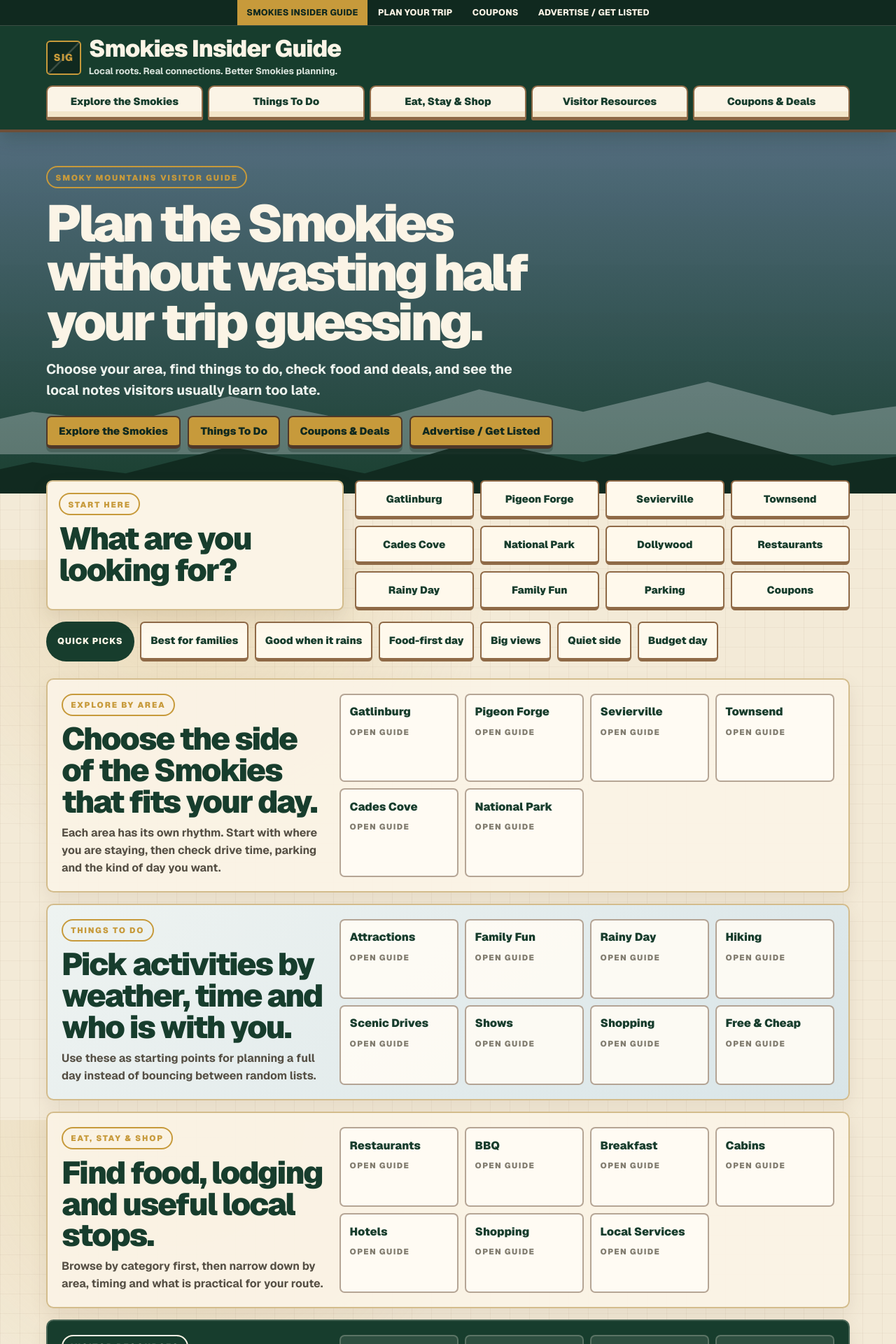
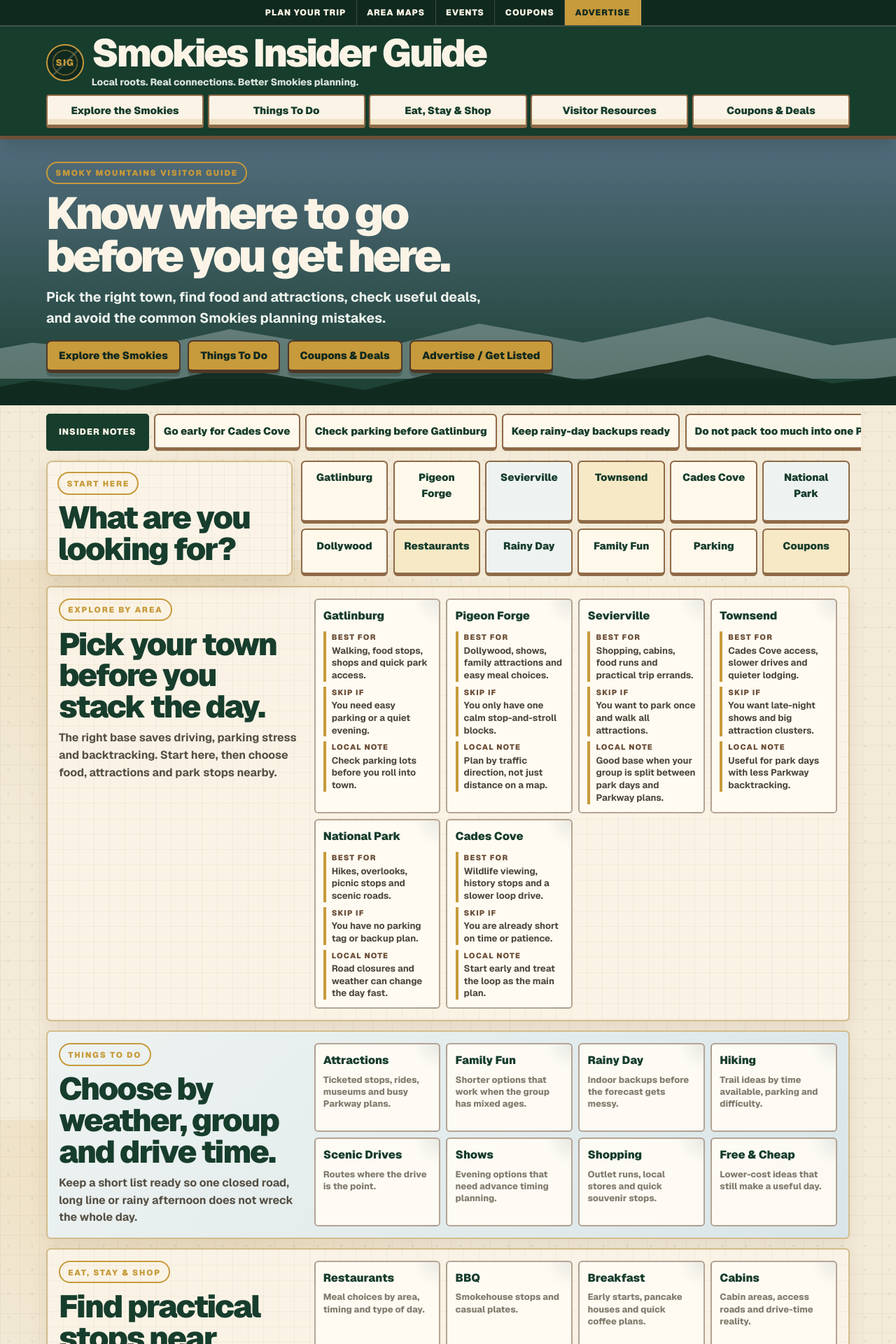
Before and after one commit to masondtorres/smokies-insider-guide, a Next.js app: page / in a window 1280 px wide. Shown: the top 1920 px of the page at 70% size. Built offline with nearby package versions, Linux system fonts and the light colour scheme.

Commit message:
Make homepage feel like visitor guide

```diff
--- a/src/app/globals.css
+++ b/src/app/globals.css
@@ -24,11 +24,12 @@ html {
 body {
   margin: 0;
   background:
+    radial-gradient(circle at 12px 12px, rgba(83, 109, 126, 0.09) 1.5px, transparent 2px),
     linear-gradient(90deg, rgba(109, 79, 56, 0.06) 1px, transparent 1px),
     linear-gradient(rgba(109, 79, 56, 0.05) 1px, transparent 1px),
     radial-gradient(circle at 20% 0%, rgba(199, 154, 59, 0.2), transparent 28rem),
     var(--cream);
-  background-size: 28px 28px, 28px 28px, auto;
+  background-size: 34px 34px, 28px 28px, 28px 28px, auto;
   color: var(--ink);
   font-family: var(--font-geist-sans), Arial, Helvetica, sans-serif;
 }
@@ -46,7 +47,7 @@ a {
   position: sticky;
   top: 0;
   z-index: 20;
-  border-bottom: 4px solid var(--brown);
+  border-bottom: 5px solid var(--brown);
   background: var(--forest);
   color: var(--paper);
   box-shadow: 0 8px 24px rgba(16, 41, 31, 0.24);
@@ -54,23 +55,25 @@ a {
 
 .utility-strip {
   display: flex;
-  gap: 1px;
+  justify-content: center;
+  gap: 0;
   overflow-x: auto;
-  border-bottom: 1px solid rgba(251, 244, 230, 0.18);
+  border-bottom: 2px solid rgba(251, 244, 230, 0.2);
   background: var(--forest-dark);
-  font-size: 0.78rem;
-  font-weight: 800;
-  letter-spacing: 0.02em;
+  font-size: 0.76rem;
+  font-weight: 1000;
+  letter-spacing: 0.08em;
   text-transform: uppercase;
 }
 
 .utility-strip a {
   flex: 0 0 auto;
-  padding: 0.55rem 0.85rem;
+  border-right: 1px solid rgba(251, 244, 230, 0.18);
+  padding: 0.55rem 0.9rem;
   color: var(--paper);
 }
 
-.utility-strip a:first-child {
+.utility-strip a:last-child {
   background: var(--gold);
   color: var(--forest-dark);
 }
@@ -78,7 +81,7 @@ a {
 .brand-row {
   margin: 0 auto;
   max-width: 1180px;
-  padding: 0.8rem 1rem 0.65rem;
+  padding: 0.7rem 1rem 0.5rem;
 }
 
 .brand-mark {
@@ -89,65 +92,66 @@ a {
 
 .brand-icon {
   display: grid;
-  width: 3.1rem;
-  height: 3.1rem;
+  width: 3.35rem;
+  height: 3.35rem;
   place-items: center;
   border: 2px solid var(--gold);
-  border-radius: 0.35rem;
+  border-radius: 50%;
   background:
+    radial-gradient(circle at center, transparent 47%, rgba(199, 154, 59, 0.45) 48% 52%, transparent 53%),
     linear-gradient(135deg, transparent 48%, rgba(251, 244, 230, 0.18) 49% 52%, transparent 53%),
     var(--forest-dark);
   color: var(--gold);
-  font-size: 0.88rem;
+  font-size: 0.82rem;
   font-weight: 1000;
   letter-spacing: 0.08em;
 }
 
 .brand-mark strong {
   display: block;
-  font-size: clamp(1.4rem, 4vw, 2.1rem);
+  font-size: clamp(1.85rem, 5.6vw, 3.45rem);
   font-weight: 1000;
-  letter-spacing: -0.03em;
-  line-height: 1;
+  letter-spacing: -0.055em;
+  line-height: 0.9;
 }
 
 .brand-mark small {
   display: block;
-  margin-top: 0.3rem;
+  margin-top: 0.35rem;
   color: #d9e3dc;
-  font-size: 0.82rem;
-  font-weight: 700;
+  font-size: clamp(0.7rem, 2.2vw, 0.86rem);
+  font-weight: 750;
 }
 
 .tab-nav {
   display: grid;
   grid-template-columns: repeat(5, minmax(10rem, 1fr));
-  gap: 0.45rem;
+  gap: 0.35rem;
   margin: 0 auto;
   max-width: 1180px;
   overflow-x: auto;
-  padding: 0 1rem 0.8rem;
+  padding: 0 1rem 0.65rem;
 }
 
 .tab-nav a {
   display: flex;
-  min-height: 3.15rem;
+  min-height: 3rem;
   align-items: center;
   justify-content: center;
   border: 2px solid #8f6a47;
   border-bottom-width: 5px;
-  border-radius: 0.55rem 0.55rem 0.15rem 0.15rem;
+  border-radius: 0.25rem;
   background: var(--paper);
   color: var(--forest);
   font-size: 0.92rem;
   font-weight: 1000;
   text-align: center;
-  box-shadow: inset 0 -8px 0 rgba(199, 154, 59, 0.16);
+  box-shadow: inset 0 -8px 0 rgba(199, 154, 59, 0.2), 0 3px 0 rgba(16, 41, 31, 0.22);
 }
 
 .hero {
   position: relative;
-  min-height: 23rem;
+  min-height: 18.5rem;
   overflow: hidden;
   background:
     linear-gradient(180deg, rgba(83, 109, 126, 0.9), rgba(23, 61, 45, 0.96)),
@@ -159,12 +163,12 @@ a {
   position: absolute;
   right: -8%;
   left: -8%;
-  height: 10rem;
+  height: 8.5rem;
   clip-path: polygon(0 82%, 10% 62%, 19% 72%, 29% 48%, 42% 72%, 53% 42%, 63% 62%, 75% 35%, 87% 65%, 100% 48%, 100% 100%, 0 100%);
 }
 
 .ridge-back {
-  bottom: 3.5rem;
+  bottom: 2.4rem;
   background: rgba(219, 228, 229, 0.32);
 }
 
@@ -178,7 +182,7 @@ a {
   z-index: 1;
   margin: 0 auto;
   max-width: 1180px;
-  padding: 2.3rem 1rem 3.2rem;
+  padding: 1.55rem 1rem 2.35rem;
 }
 
 .trail-label {
@@ -196,17 +200,17 @@ a {
 }
 
 .hero h1 {
-  max-width: 48rem;
-  margin: 0.9rem 0 0;
-  font-size: clamp(2.25rem, 7vw, 4.6rem);
+  max-width: 42rem;
+  margin: 0.65rem 0 0;
+  font-size: clamp(2.05rem, 6vw, 4rem);
   font-weight: 1000;
   letter-spacing: -0.06em;
   line-height: 0.96;
 }
 
 .hero p:not(.trail-label) {
-  max-width: 43rem;
-  margin: 1rem 0 0;
+  max-width: 40rem;
+  margin: 0.8rem 0 0;
   color: #eef3ee;
   font-size: clamp(1rem, 2.6vw, 1.22rem);
   font-weight: 650;
@@ -218,7 +222,7 @@ a {
   display: flex;
   flex-wrap: wrap;
   gap: 0.65rem;
-  margin-top: 1.35rem;
+  margin-top: 1rem;
 }
 
 .road-button {
@@ -240,13 +244,13 @@ a {
 
 .road-button:hover,
 .button-grid a:hover,
-.quick-picks a:hover,
+.insider-notes a:hover,
 .guide-card:hover {
   transform: translateY(-2px);
 }
 
 .front-door,
-.quick-picks,
+.insider-notes,
 .sections-wrap,
 .business-panel,
 .site-footer {
@@ -256,8 +260,8 @@ a {
 
 .front-door {
   display: grid;
-  gap: 1rem;
-  margin-top: -1.2rem;
+  gap: 0.7rem;
+  margin-top: 0.35rem;
   padding: 0 1rem;
   position: relative;
   z-index: 2;
@@ -266,8 +270,12 @@ a {
 .front-door-heading {
   border: 2px solid #d3bc8c;
   border-radius: 0.55rem;
-  background: var(--paper);
-  padding: 1rem;
+  background:
+    linear-gradient(90deg, rgba(83, 109, 126, 0.08) 1px, transparent 1px),
+    linear-gradient(rgba(83, 109, 126, 0.07) 1px, transparent 1px),
+    var(--paper);
+  background-size: 18px 18px;
+  padding: 0.9rem;
   box-shadow: 0 10px 24px rgba(109, 79, 56, 0.12);
 }
 
@@ -285,42 +293,51 @@ a {
 .button-grid {
   display: grid;
   grid-template-columns: repeat(2, minmax(0, 1fr));
-  gap: 0.55rem;
+  gap: 0.45rem;
 }
 
 .button-grid a,
-.quick-picks a {
+.insider-notes a {
   border: 2px solid #8f6a47;
   border-bottom-width: 5px;
   border-radius: 0.4rem;
   background: #fff9ec;
   color: var(--forest);
-  padding: 0.85rem 0.8rem;
+  padding: 0.72rem 0.75rem;
   font-size: 0.92rem;
   font-weight: 1000;
   text-align: center;
   transition: transform 160ms ease, background 160ms ease;
 }
 
-.quick-picks {
-  display: flex;
-  gap: 0.55rem;
-  overflow-x: auto;
-  padding: 1rem;
+.button-grid a:nth-child(3n) {
+  background: #eef3f1;
 }
 
-.quick-picks span,
-.quick-picks a {
+.button-grid a:nth-child(4n) {
+  background: #f7e9c5;
+}
+
+.insider-notes {
+  display: flex;
+  gap: 0.45rem;
+  overflow-x: auto;
+  padding: 0.75rem 1rem 0.55rem;
+}
+
+.insider-notes span,
+.insider-notes a {
   flex: 0 0 auto;
 }
 
-.quick-picks span {
+.insider-notes span {
   display: inline-flex;
   align-items: center;
-  border-radius: 999px;
+  border: 2px solid var(--forest);
+  border-radius: 0.3rem;
   background: var(--forest);
   color: var(--paper);
-  padding: 0.75rem 1rem;
+  padding: 0.72rem 1rem;
   font-size: 0.78rem;
   font-weight: 1000;
   letter-spacing: 0.08em;
@@ -329,21 +346,25 @@ a {
 
 .sections-wrap {
   display: grid;
-  gap: 1rem;
-  padding: 0.5rem 1rem 1rem;
+  gap: 0.8rem;
+  padding: 0.85rem 1rem 1rem;
 }
 
 .guide-section {
   display: grid;
-  gap: 1rem;
+  gap: 0.8rem;
   border: 2px solid #d3bc8c;
-  border-radius: 0.65rem;
-  padding: 1rem;
+  border-radius: 0.4rem;
+  padding: 0.9rem;
   box-shadow: 0 10px 24px rgba(109, 79, 56, 0.1);
 }
 
 .guide-section.cream {
-  background: rgba(251, 244, 230, 0.94);
+  background:
+    linear-gradient(90deg, rgba(109, 79, 56, 0.06) 1px, transparent 1px),
+    linear-gradient(rgba(109, 79, 56, 0.05) 1px, transparent 1px),
+    rgba(251, 244, 230, 0.96);
+  background-size: 22px 22px;
 }
 
 .guide-section.blue {
@@ -365,6 +386,7 @@ a {
   background-position: left center, right center;
   background-size: 1.1rem 2rem;
   border-style: dashed;
+  box-shadow: 0 10px 24px rgba(109, 79, 56, 0.12), inset 0 0 0 5px rgba(199, 154, 59, 0.12);
 }
 
 .guide-section.green h2,
@@ -383,15 +405,17 @@ a {
 .guide-card-grid {
   display: grid;
   grid-template-columns: repeat(2, minmax(0, 1fr));
-  gap: 0.55rem;
+  gap: 0.5rem;
 }
 
 .guide-card {
-  min-height: 5.2rem;
+  min-height: 4.9rem;
   border: 2px solid rgba(109, 79, 56, 0.5);
-  border-radius: 0.45rem;
-  background: rgba(255, 252, 244, 0.9);
-  padding: 0.8rem;
+  border-radius: 0.35rem;
+  background:
+    radial-gradient(circle at top right, rgba(83, 109, 126, 0.12), transparent 2.3rem),
+    rgba(255, 252, 244, 0.92);
+  padding: 0.7rem;
   color: var(--forest);
   transition: transform 160ms ease, background 160ms ease;
 }
@@ -412,13 +436,45 @@ a {
   font-weight: 1000;
 }
 
+.area-card {
+  min-height: 12rem;
+}
+
+.area-card dl {
+  display: grid;
+  gap: 0.45rem;
+  margin: 0.65rem 0 0;
+}
+
+.area-card div {
+  border-left: 4px solid var(--gold);
+  padding-left: 0.5rem;
+}
+
+.area-card dt {
+  color: var(--brown);
+  font-size: 0.68rem;
+  font-weight: 1000;
+  letter-spacing: 0.11em;
+  text-transform: uppercase;
+}
+
+.area-card dd {
+  margin: 0.12rem 0 0;
+  color: #4d473c;
+  font-size: 0.82rem;
+  font-weight: 700;
+  line-height: 1.35;
+}
+
 .guide-card small {
-  margin-top: 0.45rem;
+  margin-top: 0.4rem;
   color: var(--stone);
-  font-size: 0.72rem;
-  font-weight: 1000;
-  letter-spacing: 0.12em;
-  text-transform: uppercase;
+  font-size: 0.8rem;
+  font-weight: 750;
+  letter-spacing: 0;
+  line-height: 1.35;
+  text-transform: none;
 }
 
 .guide-section.green .guide-card small {
@@ -431,11 +487,11 @@ a {
   margin-top: 0.5rem;
   margin-bottom: 1.25rem;
   border: 2px solid #4f3828;
-  border-radius: 0.65rem;
+  border-radius: 0.4rem;
   background:
     linear-gradient(135deg, rgba(199, 154, 59, 0.16), transparent 45%),
     var(--brown);
-  padding: 1rem;
+  padding: 0.9rem;
   color: var(--paper);
 }
 
@@ -470,16 +526,16 @@ a {
   }
 
   .brand-row {
-    padding-top: 1rem;
+    padding-top: 0.85rem;
   }
 
   .hero-copy {
-    padding-top: 3rem;
-    padding-bottom: 4rem;
+    padding-top: 2rem;
+    padding-bottom: 2.9rem;
   }
 
   .front-door {
-    grid-template-columns: 0.75fr 1.25fr;
+    grid-template-columns: 0.62fr 1.38fr;
     align-items: stretch;
   }
 
@@ -489,14 +545,14 @@ a {
   }
 
   .guide-section {
-    grid-template-columns: 0.7fr 1.3fr;
-    padding: 1.25rem;
+    grid-template-columns: 0.64fr 1.36fr;
+    padding: 1rem;
   }
 
   .business-panel {
     grid-template-columns: 1fr auto;
     align-items: end;
-    padding: 1.4rem;
+    padding: 1.15rem;
   }
 
   .business-actions {
@@ -512,7 +568,7 @@ a {
 
 @media (min-width: 1024px) {
   .button-grid {
-    grid-template-columns: repeat(4, minmax(0, 1fr));
+    grid-template-columns: repeat(6, minmax(0, 1fr));
   }
 
   .guide-card-grid {
--- a/src/app/page.tsx
+++ b/src/app/page.tsx
@@ -4,6 +4,14 @@ const navTabs = [
   "Eat, Stay & Shop",
   "Visitor Resources",
   "Coupons & Deals",
+];
+
+const utilityLinks = [
+  ["Plan Your Trip", "#hero"],
+  ["Area Maps", "#explore-the-smokies"],
+  ["Events", "#visitor-resources"],
+  ["Coupons", "#coupons-deals"],
+  ["Advertise", "#business"],
 ];
 
 const lookupButtons = [
@@ -21,93 +29,127 @@ const lookupButtons = [
   "Coupons",
 ];
 
-const quickPicks = [
-  "Best for families",
-  "Good when it rains",
-  "Food-first day",
-  "Big views",
-  "Quiet side",
-  "Budget day",
+const insiderNotes = [
+  "Go early for Cades Cove",
+  "Check parking before Gatlinburg",
+  "Keep rainy-day backups ready",
+  "Do not pack too much into one Parkway day",
+];
+
+const areaCards = [
+  {
+    title: "Gatlinburg",
+    bestFor: "Walking, food stops, shops and quick park access.",
+    skipIf: "You need easy parking or a quiet evening.",
+    note: "Check parking lots before you roll into town.",
+  },
+  {
+    title: "Pigeon Forge",
+    bestFor: "Dollywood, shows, family attractions and easy meal choices.",
+    skipIf: "You only have one calm stop-and-stroll blocks.",
+    note: "Plan by traffic direction, not just distance on a map.",
+  },
+  {
+    title: "Sevierville",
+    bestFor: "Shopping, cabins, food runs and practical trip errands.",
+    skipIf: "You want to park once and walk all attractions.",
+    note: "Good base when your group is split between park days and Parkway plans.",
+  },
+  {
+    title: "Townsend",
+    bestFor: "Cades Cove access, slower drives and quieter lodging.",
+    skipIf: "You want late-night shows and big attraction clusters.",
+    note: "Useful for park days with less Parkway backtracking.",
+  },
+  {
+    title: "National Park",
+    bestFor: "Hikes, overlooks, picnic stops and scenic roads.",
+    skipIf: "You have no parking tag or backup plan.",
+    note: "Road closures and weather can change the day fast.",
+  },
+  {
+    title: "Cades Cove",
+    bestFor: "Wildlife viewing, history stops and a slower loop drive.",
+    skipIf: "You are already short on time or patience.",
+    note: "Start early and treat the loop as the main plan.",
+  },
 ];
 
 const sections = [
   {
     id: "explore-the-smokies",
     label: "Explore by Area",
-    title: "Choose the side of the Smokies that fits your day.",
-    note: "Each area has its own rhythm. Start with where you are staying, then check drive time, parking and the kind of day you want.",
+    title: "Pick your town before you stack the day.",
+    note: "The right base saves driving, parking stress and backtracking. Start here, then choose food, attractions and park stops nearby.",
     variant: "cream",
-    items: [
-      "Gatlinburg",
-      "Pigeon Forge",
-      "Sevierville",
-      "Townsend",
-      "Cades Cove",
-      "National Park",
-    ],
+    kind: "areas",
   },
   {
     id: "things-to-do",
     label: "Things To Do",
-    title: "Pick activities by weather, time and who is with you.",
-    note: "Use these as starting points for planning a full day instead of bouncing between random lists.",
+    title: "Choose by weather, group and drive time.",
+    note: "Keep a short list ready so one closed road, long line or rainy afternoon does not wreck the whole day.",
     variant: "blue",
+    kind: "simple",
     items: [
-      "Attractions",
-      "Family Fun",
-      "Rainy Day",
-      "Hiking",
-      "Scenic Drives",
-      "Shows",
-      "Shopping",
-      "Free & Cheap",
+      ["Attractions", "Ticketed stops, rides, museums and busy Parkway plans."],
+      ["Family Fun", "Shorter options that work when the group has mixed ages."],
+      ["Rainy Day", "Indoor backups before the forecast gets messy."],
+      ["Hiking", "Trail ideas by time available, parking and difficulty."],
+      ["Scenic Drives", "Routes where the drive is the point."],
+      ["Shows", "Evening options that need advance timing planning."],
+      ["Shopping", "Outlet runs, local stores and quick souvenir stops."],
+      ["Free & Cheap", "Lower-cost ideas that still make a useful day."],
     ],
   },
   {
     id: "eat-stay-shop",
     label: "Eat, Stay & Shop",
-    title: "Find food, lodging and useful local stops.",
-    note: "Browse by category first, then narrow down by area, timing and what is practical for your route.",
+    title: "Find practical stops near where you already are.",
+    note: "Food and lodging decisions work better when they match the town, traffic and the next thing you are doing.",
     variant: "cream",
+    kind: "simple",
     items: [
-      "Restaurants",
-      "BBQ",
-      "Breakfast",
-      "Cabins",
-      "Hotels",
-      "Shopping",
-      "Local Services",
+      ["Restaurants", "Meal choices by area, timing and type of day."],
+      ["BBQ", "Smokehouse stops and casual plates."],
+      ["Breakfast", "Early starts, pancake houses and quick coffee plans."],
+      ["Cabins", "Cabin areas, access roads and drive-time reality."],
+      ["Hotels", "Walkable stays, parking notes and simple locations."],
+      ["Shopping", "Outlets, local stores and useful trip stops."],
+      ["Local Services", "Helpful businesses visitors often need mid-trip."],
     ],
   },
   {
     id: "visitor-resources",
     label: "Visitor Resources",
-    title: "Check the details that can change your day.",
-    note: "Parking, traffic, park rules and weather matter here. Look before you head out.",
+    title: "Check the small details before they become the whole problem.",
+    note: "Parking, traffic, weather and park rules can matter more than one more plans. Look before you leave.",
     variant: "green",
+    kind: "simple",
     items: [
-      "Parking",
-      "Traffic",
-      "Events",
-      "Weather",
-      "Webcams",
-      "Bear Safety",
-      "Park Rules",
-      "Maps",
+      ["Parking", "Where to check before Gatlinburg or busy trailheads."],
+      ["Traffic", "Parkway pressure points and better timing windows."],
+      ["Events", "Crowd drivers that can change your route."],
+      ["Weather", "Mountain forecast checks before park plans."],
+      ["Webcams", "Quick views before you drive."],
+      ["Bear Safety", "Plain rules for wildlife and food storage."],
+      ["Park Rules", "Parking tags, closures and visitor basics."],
+      ["Maps", "Area orientation before the signal drops."],
     ],
   },
   {
     id: "coupons-deals",
     label: "Coupons & Deals",
-    title: "Look for verified local offers before you spend.",
-    note: "Current offers will appear as local businesses verify them. No copied coupon codes, fake discounts or unverified claims.",
+    title: "Check verified offers without coupon-code guessing.",
+    note: "Current offers will appear as local businesses verify them. No copied codes, fake discounts or made-up savings.",
     variant: "coupon",
+    kind: "simple",
     items: [
-      "All Coupons",
-      "Restaurant Deals",
-      "Attraction Deals",
-      "Lodging Deals",
-      "Submit a Deal",
+      ["All Coupons", "Verified local offers when businesses provide them."],
+      ["Restaurant Deals", "Food offers after local verification."],
+      ["Attraction Deals", "Attraction offers with clear terms."],
+      ["Lodging Deals", "Stay offers from local lodging partners."],
+      ["Submit a Deal", "For businesses with a current visitor offer."],
     ],
   },
 ];
@@ -133,15 +175,17 @@ function GuideSection({
   label,
   title,
   note,
+  variant,
+  kind,
   items,
-  variant,
 }: {
   id: string;
   label: string;
   title: string;
   note: string;
-  items: string[];
   variant: string;
+  kind: string;
+  items?: string[][];
 }) {
   return (
     <section id={id} className={`guide-section ${variant}`}>
@@ -151,12 +195,32 @@ function GuideSection({
         <p>{note}</p>
       </div>
       <div className="guide-card-grid">
-        {items.map((item) => (
-          <a className="guide-card" href="#" key={item}>
-            <span>{item}</span>
-            <small>Open guide</small>
-          </a>
-        ))}
+        {kind === "areas"
+          ? areaCards.map((area) => (
+              <a className="guide-card area-card" href="#" key={area.title}>
+                <span>{area.title}</span>
+                <dl>
+                  <div>
+                    <dt>Best for</dt>
+                    <dd>{area.bestFor}</dd>
+                  </div>
+                  <div>
+                    <dt>Skip if</dt>
+                    <dd>{area.skipIf}</dd>
+                  </div>
+                  <div>
+                    <dt>Local note</dt>
+                    <dd>{area.note}</dd>
+                  </div>
+                </dl>
+              </a>
+            ))
+          : items?.map(([item, text]) => (
+              <a className="guide-card" href="#" key={item}>
+                <span>{item}</span>
+                <small>{text}</small>
+              </a>
+            ))}
       </div>
     </section>
   );
@@ -167,10 +231,11 @@ export default function Home() {
     <main className="site-shell">
       <header className="site-header">
         <div className="utility-strip">
-          <a href="#">Smokies Insider Guide</a>
-          <a href="#hero">Plan Your Trip</a>
-          <a href="#coupons-deals">Coupons</a>
-          <a href="#business">Advertise / Get Listed</a>
+          {utilityLinks.map(([label, href]) => (
+            <a href={href} key={label}>
+              {label}
+            </a>
+          ))}
         </div>
 
         <div className="brand-row">
@@ -197,10 +262,10 @@ export default function Home() {
         <div className="ridge ridge-front" />
         <div className="hero-copy">
           <p className="trail-label">Smoky Mountains visitor guide</p>
-          <h1>Plan the Smokies without wasting half your trip guessing.</h1>
+          <h1>Know where to go before you get here.</h1>
           <p>
-            Choose your area, find things to do, check food and deals, and see
-            the local notes visitors usually learn too late.
+            Pick the right town, find food and attractions, check useful deals,
+            and avoid the common Smokies planning mistakes.
           </p>
           <div className="hero-actions">
             <RoadButton href="#explore-the-smokies">Explore the Smokies</RoadButton>
@@ -209,6 +274,15 @@ export default function Home() {
             <RoadButton href="#business">Advertise / Get Listed</RoadButton>
           </div>
         </div>
+      </section>
+
+      <section className="insider-notes" aria-label="Insider Notes">
+        <span>Insider Notes</span>
+        {insiderNotes.map((note) => (
+          <a href="#" key={note}>
+            {note}
+          </a>
+        ))}
       </section>
 
       <section className="front-door" aria-labelledby="looking-for">
@@ -223,15 +297,6 @@ export default function Home() {
             </a>
           ))}
         </div>
-      </section>
-
-      <section className="quick-picks" aria-label="Quick Picks">
-        <span>Quick Picks</span>
-        {quickPicks.map((pick) => (
-          <a href="#" key={pick}>
-            {pick}
-          </a>
-        ))}
       </section>
 
       <div className="sections-wrap">
```
